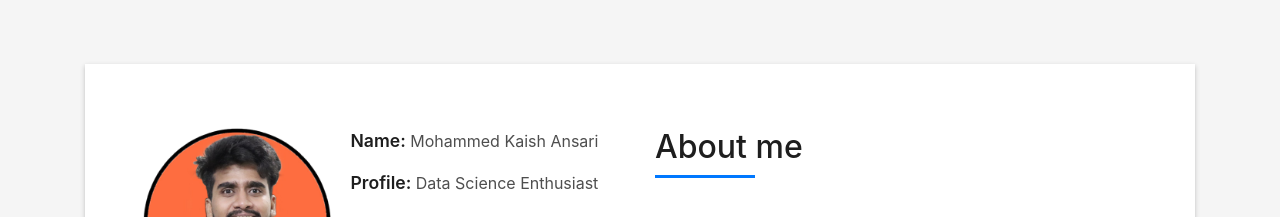
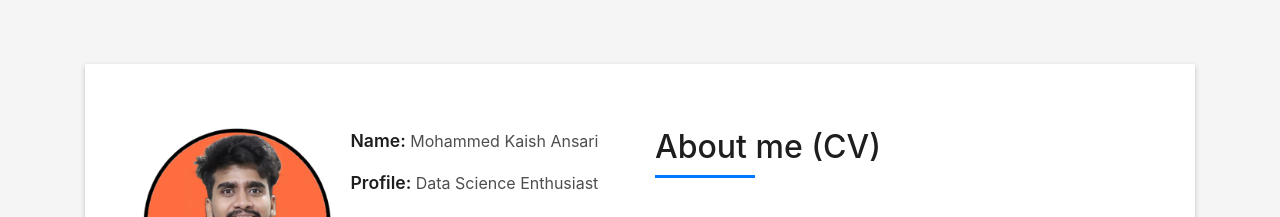
Before and after one commit to kaish114/theengineerguy, a plain HTML site: page index.html in a window 1280 px wide. Shown: the part 800-1017 px from the top of the page. Drawn offline with Linux system fonts and the light colour scheme; files whose address does not match are found by name.

Commit message:
added cv in about section

```diff
--- a/index.html
+++ b/index.html
@@ -140,7 +140,7 @@
                 <div class="about-me pt-4 pt-md-0">
                   <div class="title-box-2">
                     <h5 class="title-left">
-                      About me
+                      About me <a href="https://www.dropbox.com/s/d1512b3u1p9qjxf/Resume.pdf?dl=0"> (CV) </a>
                     </h5>
                   </div>
                   <p class="lead">
```
